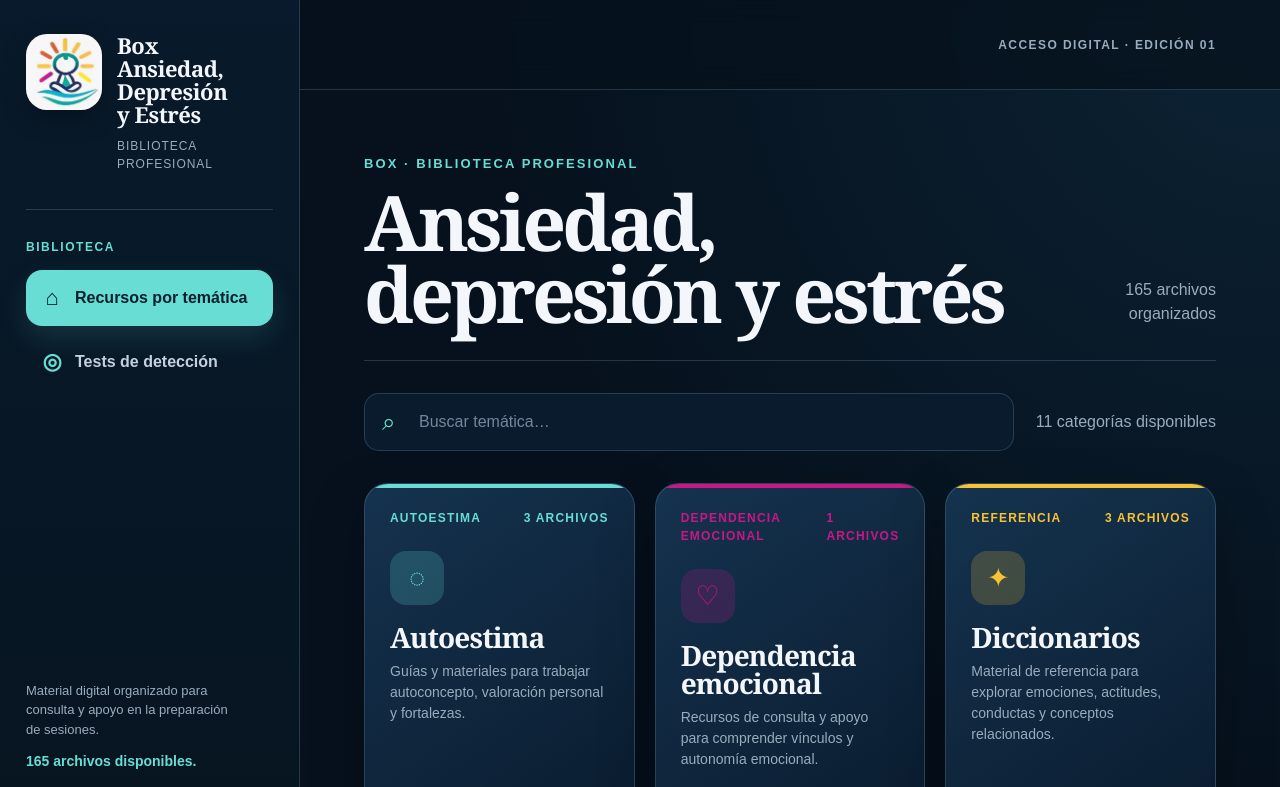
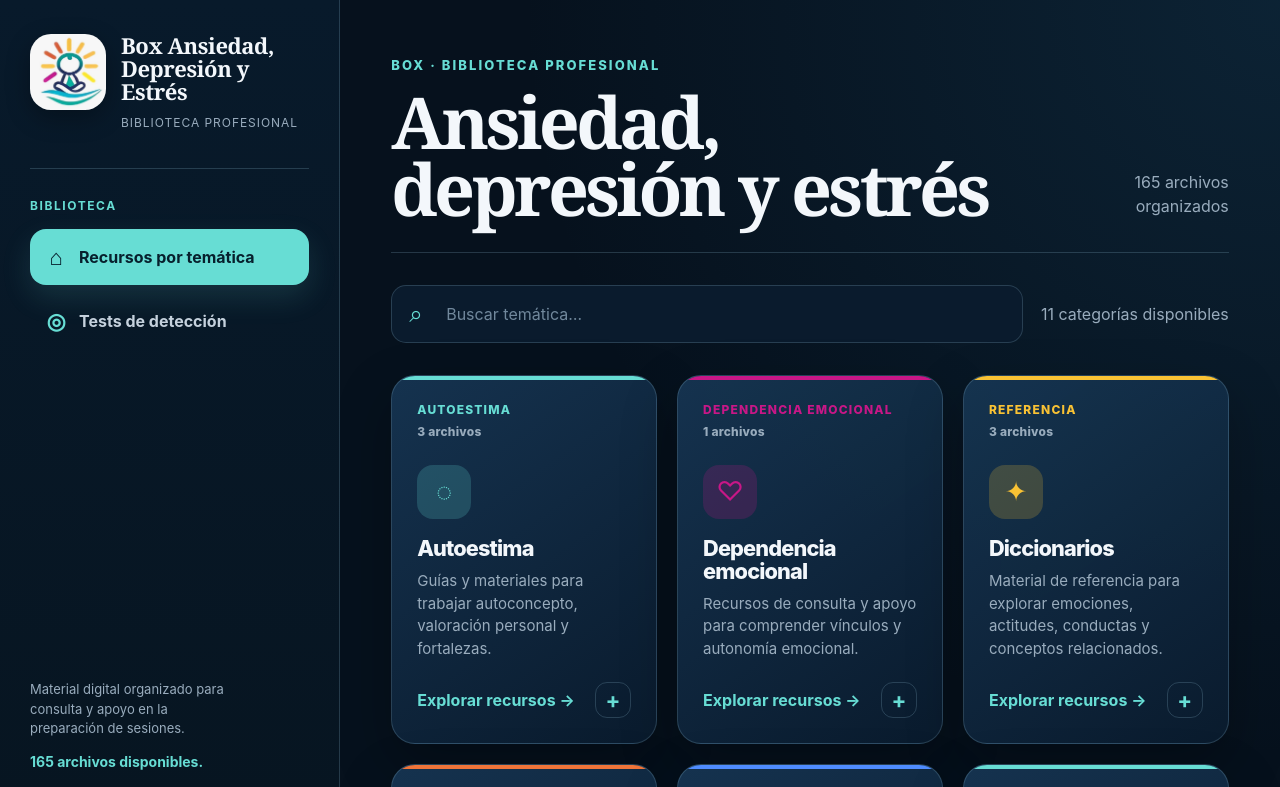
Before and after one commit to psidavidflores/box-ansiedad-depresion-estres, a plain HTML site: page docs/index.html in a window 1280 px wide. Shown: the top 787 px of the page. Drawn offline with Linux system fonts and the light colour scheme.

Commit message:
Ajusta tipografía y distribución visual del Box

```diff
--- a/docs/index.html
+++ b/docs/index.html
@@ -3,6 +3,7 @@
   <head>
     <meta charset="utf-8">
     <meta name="viewport" content="width=device-width, initial-scale=1">
+    <meta name="theme-color" content="#06111d">
     <meta name="description" content="Biblioteca profesional Box Ansiedad, Depresión y Estrés.">
     <title>Box Ansiedad, Depresión y Estrés | Biblioteca profesional</title>
     <link rel="icon" href="assets/brand-logo.jpg" type="image/jpeg">
@@ -12,9 +13,9 @@
     <div class="app-shell">
       <aside class="sidebar" aria-label="Navegación de la biblioteca">
         <a class="brand" href="#catalogo" aria-label="Ir al catálogo">
-          <img src="assets/brand-logo.jpg" alt="Logo de Kit Intervención">
+          <img src="assets/brand-logo.jpg" alt="Logo de Box Ansiedad, Depresión y Estrés">
           <span>
-            <strong>Box<br>Ansiedad,<br>Depresión<br>y Estrés</strong>
+            <strong>Box Ansiedad,<br>Depresión y Estrés</strong>
             <small>Biblioteca profesional</small>
           </span>
         </a>
@@ -37,14 +38,6 @@
       </aside>
 
       <main class="main-content">
-        <header class="topbar">
-          <div class="mobile-brand">
-            <img src="assets/brand-logo.jpg" alt="">
-            <span>Box Ansiedad, Depresión y Estrés</span>
-          </div>
-          <div class="topbar-note">ACCESO DIGITAL · EDICIÓN 01</div>
-        </header>
-
         <section id="app" class="content-stage" aria-live="polite">
           <div class="loading-state">Preparando la biblioteca…</div>
         </section>
--- a/docs/styles.css
+++ b/docs/styles.css
@@ -14,6 +14,8 @@
   --pink: #c81787;
   --shadow: 0 22px 55px rgba(0, 0, 0, .26);
   --radius: 24px;
+  font-family: Inter, ui-sans-serif, system-ui, -apple-system, BlinkMacSystemFont, "Segoe UI", sans-serif;
+  color-scheme: dark;
 }
 
 * { box-sizing: border-box; }
@@ -23,7 +25,7 @@ body {
   min-width: 320px;
   background: var(--navy-0);
   color: var(--ink);
-  font-family: Arial, Helvetica, sans-serif;
+  font-family: inherit;
   font-size: 16px;
   line-height: 1.5;
 }
@@ -37,8 +39,8 @@ button { cursor: pointer; }
   inset: 0 auto 0 0;
   display: flex;
   flex-direction: column;
-  width: 300px;
-  padding: 34px 26px 28px;
+  width: 340px;
+  padding: 34px 30px 28px;
   border-right: 1px solid var(--line);
   background: linear-gradient(180deg, #081a2b 0%, #071521 100%);
   z-index: 10;
@@ -96,16 +98,16 @@ button { cursor: pointer; }
 .sidebar-footer p { max-width: 210px; margin: 0 0 12px; }
 .sidebar-footer strong { color: var(--aqua); font-size: 14px; }
 
-.main-content { width: calc(100% - 300px); margin-left: 300px; min-height: 100vh; background: radial-gradient(circle at 100% 0%, rgba(36,105,145,.2), transparent 34%), var(--navy-0); }
+.main-content { width: calc(100% - 340px); margin-left: 340px; min-height: 100vh; background: radial-gradient(circle at 100% 0%, rgba(36,105,145,.2), transparent 34%), var(--navy-0); }
 .topbar { display: flex; justify-content: flex-end; align-items: center; min-height: 90px; padding: 18px 5vw; border-bottom: 1px solid var(--line); background: rgba(6,17,29,.72); backdrop-filter: blur(12px); }
 .topbar-note { color: var(--muted); font-size: 12px; font-weight: 700; letter-spacing: .12em; }
 .mobile-brand { display: none; align-items: center; gap: 10px; color: var(--ink); font-weight: 700; }
 .mobile-brand img { width: 42px; height: 42px; border-radius: 12px; }
 
-.content-stage { max-width: 1480px; margin: 0 auto; padding: 64px 5vw 88px; }
+.content-stage { max-width: 1600px; margin: 0 auto; padding: 56px clamp(28px, 4vw, 64px) 88px; }
 .eyebrow { margin: 0 0 12px; color: var(--aqua); font-size: 13px; font-weight: 800; letter-spacing: .16em; text-transform: uppercase; }
 .page-heading { display: flex; justify-content: space-between; gap: 30px; align-items: flex-end; padding-bottom: 30px; border-bottom: 1px solid var(--line); }
-.page-heading h1 { max-width: 780px; margin: 0; color: var(--ink); font-family: Georgia, "Times New Roman", serif; font-size: clamp(44px, 6vw, 84px); font-weight: 700; line-height: .94; letter-spacing: -.05em; }
+.page-heading h1 { max-width: 900px; margin: 0; color: var(--ink); font-family: Georgia, "Times New Roman", serif; font-size: clamp(44px, 5.6vw, 82px); font-weight: 700; line-height: .94; letter-spacing: -.05em; }
 .page-heading p { max-width: 300px; margin: 0 0 4px; color: var(--muted); text-align: right; }
 .toolbar { display: flex; justify-content: space-between; gap: 18px; align-items: center; margin: 32px 0; }
 .search-box { position: relative; flex: 1; max-width: 650px; }
@@ -115,7 +117,7 @@ button { cursor: pointer; }
 .search-box input:focus { border-color: var(--aqua); box-shadow: 0 0 0 4px rgba(103,221,212,.1); }
 .count-pill { color: var(--muted); white-space: nowrap; }
 
-.category-grid { display: grid; grid-template-columns: repeat(3, minmax(0, 1fr)); gap: 20px; }
+.category-grid { display: grid; grid-template-columns: repeat(4, minmax(0, 1fr)); gap: 20px; }
 .category-card {
   position: relative;
   display: flex;
@@ -133,8 +135,8 @@ button { cursor: pointer; }
 .category-card:hover { border-color: var(--accent, var(--aqua)); transform: translateY(-4px); }
 .category-top { display: flex; justify-content: space-between; gap: 12px; color: var(--accent, var(--aqua)); font-size: 12px; font-weight: 800; letter-spacing: .1em; text-transform: uppercase; }
 .category-icon { display: grid; place-items: center; width: 54px; height: 54px; margin: 24px 0 18px; border-radius: 16px; background: color-mix(in srgb, var(--accent, var(--aqua)) 20%, transparent); color: var(--accent, var(--aqua)); font-size: 27px; }
-.category-card h2 { margin: 0 0 10px; color: var(--ink); font-family: Georgia, "Times New Roman", serif; font-size: 28px; line-height: 1; letter-spacing: -.03em; }
-.category-card p { flex: 1; margin: 0; color: var(--muted); font-size: 14px; }
+.category-card h2 { margin: 0 0 10px; color: var(--ink); font-family: inherit; font-size: clamp(21px, 1.7vw, 28px); font-weight: 800; line-height: 1.05; letter-spacing: -.04em; }
+.category-card p { flex: 1; margin: 0; color: var(--muted); font-size: 15px; line-height: 1.5; }
 .category-action { display: flex; justify-content: space-between; align-items: center; margin-top: 22px; color: var(--aqua); font-weight: 700; }
 .category-action span:last-child { display: grid; place-items: center; width: 36px; height: 36px; border: 1px solid var(--line); border-radius: 12px; font-size: 22px; }
 
@@ -161,10 +163,19 @@ button { cursor: pointer; }
 .toast.is-visible { opacity: 1; transform: translateY(0); }
 
 @media (max-width: 1180px) {
-  .sidebar { width: 260px; padding-inline: 20px; }
-  .main-content { width: calc(100% - 260px); margin-left: 260px; }
+  .sidebar { width: 290px; padding-inline: 22px; }
+  .main-content { width: calc(100% - 290px); margin-left: 290px; }
+  .category-grid { grid-template-columns: repeat(3, minmax(0, 1fr)); }
+  .resource-grid { grid-template-columns: repeat(3, minmax(0, 1fr)); }
+}
+@media (max-width: 1400px) {
+  .category-grid { grid-template-columns: repeat(3, minmax(0, 1fr)); }
+  .category-top { flex-direction: column; align-items: flex-start; gap: 4px; }
+  .category-top span:last-child { color: var(--muted); letter-spacing: .02em; text-transform: none; }
+}
+@media (max-width: 960px) {
   .category-grid { grid-template-columns: repeat(2, minmax(0, 1fr)); }
-  .resource-grid { grid-template-columns: repeat(3, minmax(0, 1fr)); }
+  .resource-grid { grid-template-columns: repeat(2, minmax(0, 1fr)); }
 }
 @media (max-width: 820px) {
   .app-shell { display: block; }
```
